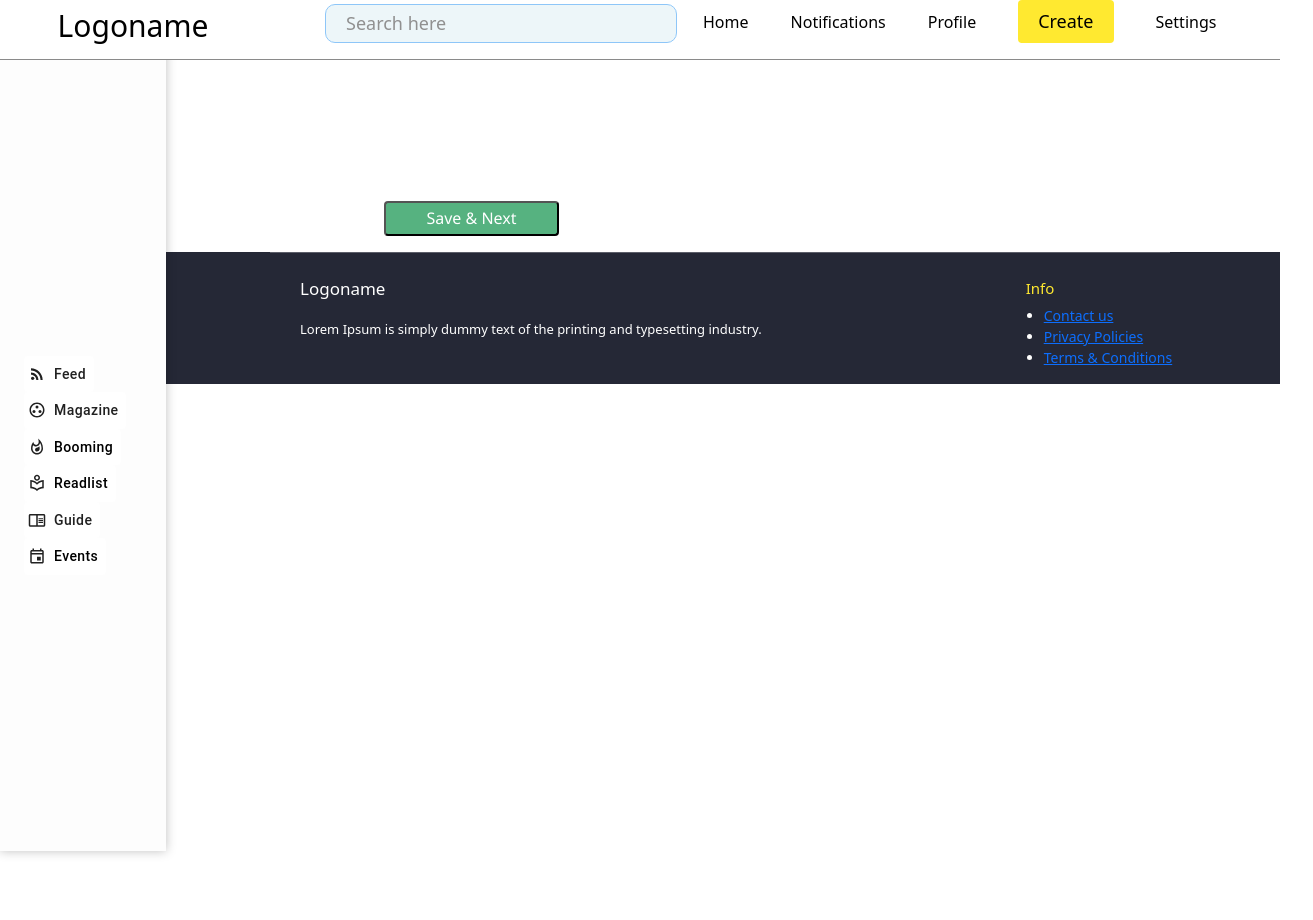
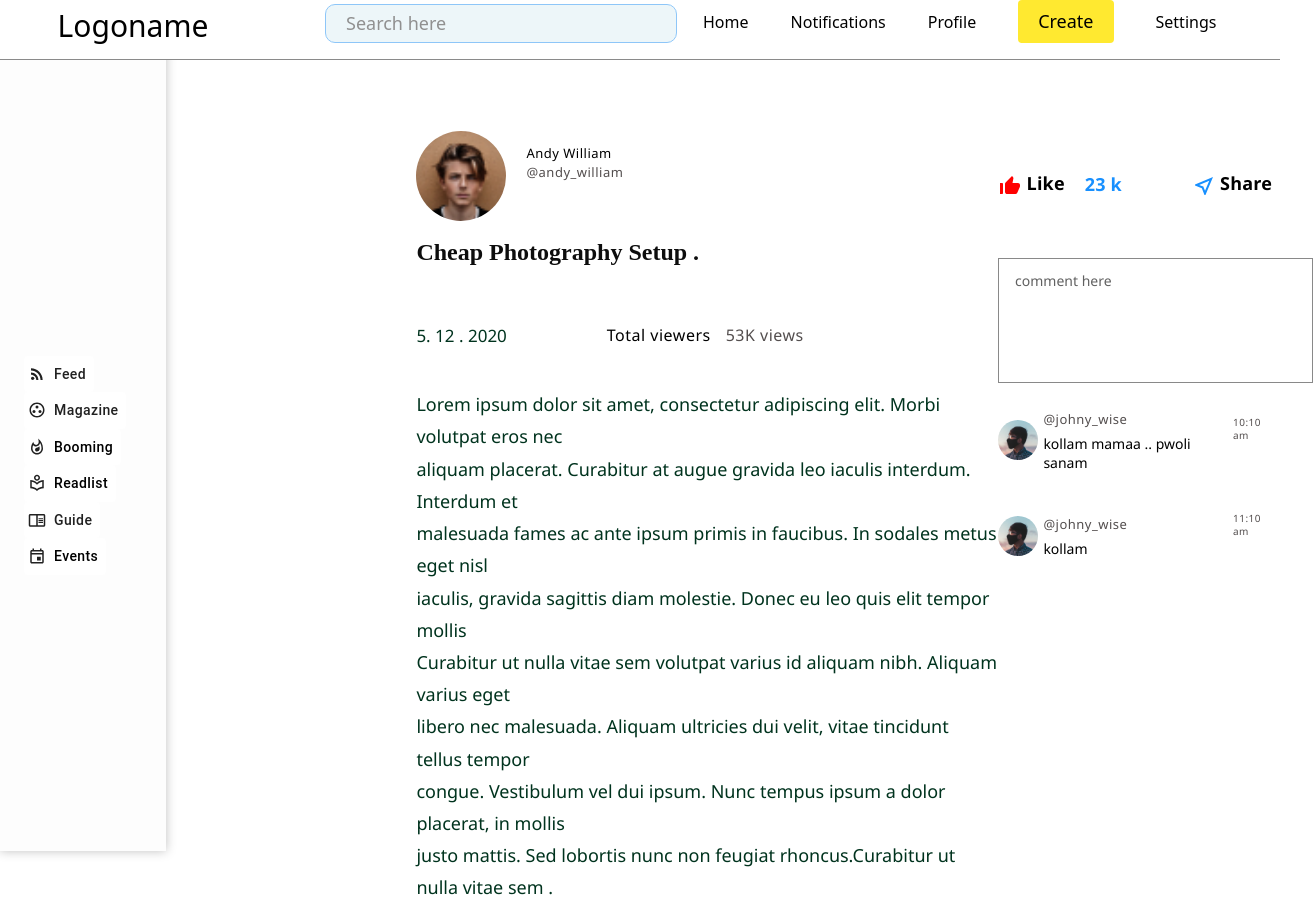
Before and after one commit to Lantaspera/writtingapp, a React (Create React App) app: page /feedbody in a window 1280 px wide. Shown: the whole page, 1313 px wide, since content can reach past the window. Before the commit the page ends 800 px from the top, so only its background shows below. Built offline with nearby package versions, Linux system fonts and the light colour scheme.

Commit message:
feedbody

```diff
--- a/package.json
+++ b/package.json
@@ -8,9 +8,9 @@
     "@testing-library/jest-dom": "^5.14.1",
     "@testing-library/react": "^11.2.7",
     "@testing-library/user-event": "^12.8.3",
-    "bootstrap": "^5.0.2",
+    "bootstrap": "^5.1.0",
     "react": "^17.0.2",
-    "react-bootstrap": "^2.0.0-beta.4",
+    "react-bootstrap": "^2.0.0-beta.6",
     "react-dom": "^17.0.2",
     "react-router-dom": "^5.2.0",
     "react-scripts": "4.0.3",
--- a/src/App.js
+++ b/src/App.js
@@ -13,7 +13,7 @@ function App() {
     <div className="App">
 
        <Navibar/>
-       <Footer/>
+       {/* <Footer/> */}
      {/* <SignupForm/>      */}
     </div>
 
--- a/src/Components/Feeds/Feeds.js
+++ b/src/Components/Feeds/Feeds.js
@@ -18,8 +18,8 @@ function Feeds() {
 
     <div className="ccards">
             {blog.map((blog)=>(
-              <Link to='/feedbody'>
-              <div className="cards__item">
+                <div className="cards__item">
+                  <Link to='/feedbody' style={{textDecoration:'none'}}>
                     <div className="card" key={blog.id}>
                     <img className="feed-pic" src={blog.feedpic} alt="feed-pic" ></img>
                         <div className="mcard">
@@ -31,8 +31,8 @@ function Feeds() {
                             <p className="body-w">{blog.body}</p>
                         </div>
                     </div>
+                </Link>
                 </div>
-                </Link>
             ))}
     </div>
 
--- /dev/null
+++ b/src/Components/Feeds/feedBody.css
@@ -0,0 +1,218 @@
+.feedBody{
+    width: 88vw;
+    height: 100%;
+    margin-left: 13vw;
+
+}
+
+
+
+.main-FB{
+    width: 65vw;
+    height: 100%;
+    margin-left: 13vw;
+}
+.divon-FB{
+    margin-left: 250px;
+    margin-top: 80px;
+
+}
+.img-FB{
+
+    width: 90px;
+    height: 90x;
+    border-radius: 50%;
+}
+.sy-FB{
+    margin-left: 20px;
+    margin-top: 70px;
+    float: left;
+}
+
+.lon-FB{
+    font-family: Segoe UI;
+    font-style: normal;
+    font-weight: normal;
+    font-size: 13px;
+    line-height: 13px;
+    letter-spacing: 0.5px;
+    color: #000000;
+    mix-blend-mode: normal;
+}
+.lto-FB{
+    font-family: Segoe UI;
+    font-style: normal;
+    font-weight: normal;
+    font-size: 13px;
+    line-height: 13px;
+    margin-top: -10px;
+    letter-spacing: 0.5px;
+    color: #534E4E;
+    mix-blend-mode: normal;
+}
+.container-FB{
+    float: left;
+}
+.label-FB{
+    margin-left: 250px;
+    margin-top: 15px;
+    font-family: Playfair Display;
+    font-style: normal;
+    font-weight: bold;
+    font-size: 24px;
+    line-height: 32px;
+    color: #0D0D0D;
+}
+.date-FB{
+    margin-left: 250px;
+    margin-top: 55px;
+    font-family: Segoe UI;
+    font-style: normal;
+font-weight: 500;
+font-size: 17px;
+line-height: 25px;
+
+
+display: flex;
+align-items: center;
+text-align: center;
+
+color: #00331E;
+
+}
+.viw-FB{
+    margin-top: 55px;
+    margin-left:100px;
+    font-family: Segoe UI;
+    font-style: normal;
+    font-weight: normal;
+    font-size: 16px;
+    line-height: 13px;
+    letter-spacing: 0.5px;
+    color: #000000;
+
+}
+.viwer-FB{
+    margin-top: 55px;
+    margin-left: 15px;
+    font-family: Segoe UI;
+    font-style: normal;
+    font-weight: normal;
+    font-size: 16px;
+    line-height: 13px;
+    letter-spacing: 0.5px;
+    color: #534E4E;
+}
+.para-FB{
+    margin-left: 250px;
+    margin-top: 40px;
+    font-family: Segoe UI;
+    font-style: normal;
+    font-weight: normal;
+    font-size: 18px;
+    line-height: 179.5%;
+    color: #00331E;
+
+}
+.right-FB{
+    width: 22vw;
+    margin-left: 78vw;
+    margin-top:-50px ;
+
+}
+.like-FB{
+    font-family: Segoe UI;
+    font-style: normal;
+    font-weight: 600;
+    font-size: 18px;
+    line-height: 24px;
+    letter-spacing: 0.01em;
+    color: #000000;
+}
+.likes-FB{
+    font-family: Segoe UI;
+    font-style: normal;
+    font-weight: 600;
+    font-size: 18px;
+    line-height: 24px;
+    letter-spacing: 0.01em;
+    margin-left: 20px;
+    color:#1890FF;
+}
+.icon-FB{
+    margin-left: 20px;
+}
+.share-FB{
+    font-family: Segoe UI;
+    font-style: normal;
+    font-weight: bold;
+    font-size: 18px;
+    line-height: 24px;
+    letter-spacing: 0.01em;
+    color: #000000;
+}
+.box-FB{
+    height: 125px;
+    width: 315px;
+    margin-top: 60px;
+    background: #FFFFFF;
+    border: 0.5px solid ;
+    border-color: #898989;
+    box-sizing: border-box;
+}
+.cmt-FB{
+    font-family: Segoe UI;
+    font-style: normal;
+    font-weight: normal;
+    font-size: 14px;
+    line-height: 26px;
+    padding: 3%;
+    padding-left: 5%;
+    color: #616161;
+
+}
+.pr-FB{
+    margin-top: 10px;
+}
+.prfl-FB{
+    width: 40px;
+    height: 40px;
+    border-radius: 50%;
+}
+.side-FB{
+    margin-left: 5px;
+    margin-top: 30px;
+}
+.aut-FB{
+    font-family: Segoe UI;
+    font-style: normal;
+    font-weight: normal;
+    font-size: 13px;
+    line-height: 13px;
+    letter-spacing: 0.5px;
+    color: #534E4E;
+    margin-top: 4px;
+}
+.auth-FB{
+    font-family: Segoe UI;
+font-style: normal;
+font-weight: normal;
+font-size: 14px;
+line-height: 19px;
+color: #000000;
+margin-top: -8px;
+}
+.time-FB{
+    font-family: Segoe UI;
+    font-style: normal;
+font-weight: normal;
+font-size: 10px;
+line-height: 13px;
+margin-top: 4px;
+letter-spacing: 0.5px;
+
+color: #534E4E;
+
+margin-left: -5px;
+
+}
--- a/src/Components/Feeds/feedBody.js
+++ b/src/Components/Feeds/feedBody.js
@@ -1,12 +1,137 @@
 import React from 'react'
 import LeftNavbarmain from '../LeftNavibar/LeftNavbarmain'
+import './feedBody.css'
+import ThumbUpAltIcon from '@material-ui/icons/ThumbUpAlt';
+import NearMeOutlinedIcon from '@material-ui/icons/NearMeOutlined';
 function feedBody() {
     return (
-        <div>
+        <div >
             <LeftNavbarmain/>
-            <div >
-                     <input class="submit"  value="Save & Next" type="submit" />
+            <div className="main-FB">
+                    <div >
+                        <table>
+                            <tbody>
+                                <tr>
+                                    <td>
+                                    <div className="divon-FB">
+                                        <img className="img-FB" src="Assets/profile/image 10.jpg" alt=""   />
+                                        </div>
+                                    </td>
+                                    <td>
+                                        <div className="sy-FB">
+                                            <p className="lon-FB">Andy William</p>
+                                            <p className="lto-FB">@andy_william</p>
+                                        </div>
+                                    </td>
+                                </tr>
+                            </tbody>
+                        </table>
                     </div>
+
+
+
+                        <div className="container-FB">
+
+                    <label className="label-FB">Cheap Photography Setup .</label>
+                    <div>
+                        <table>
+                            <tbody>
+                                <tr>
+                                    <td>
+                                        <div className="date-FB">
+                                        5. 12 . 2020
+                                        </div>
+                                    </td>
+                                    <td>
+                                        <div className="viw-FB">Total viewers  </div>
+
+                                    </td>
+                                    <td>
+                                        <div className="viwer-FB">53K views</div>
+
+                                    </td>
+                                </tr>
+                            </tbody>
+                        </table>
+                    </div>
+                    <div>
+                        <p className="para-FB">
+                        Lorem ipsum dolor sit amet, consectetur adipiscing elit. Morbi volutpat eros nec<br/> aliquam placerat. Curabitur at augue gravida leo iaculis interdum. Interdum et<br/> malesuada fames ac ante ipsum primis in faucibus. In sodales metus eget nisl<br/> iaculis, gravida sagittis diam molestie. Donec eu leo quis elit tempor mollis<br/> Curabitur ut nulla vitae sem volutpat varius id aliquam nibh. Aliquam varius eget <br/>libero nec malesuada. Aliquam ultricies dui velit, vitae tincidunt tellus tempor <br/>congue. Vestibulum vel dui ipsum. Nunc tempus ipsum a dolor placerat, in mollis<br/> justo mattis. Sed lobortis nunc non feugiat rhoncus.Curabitur ut nulla vitae sem .
+                        </p>
+                    </div>
+
+                    </div>
+
+                    </div>
+                    <div className="right-FB">
+                        <table>
+                            <tbody>
+                                <tr>
+                                    <td>
+                                     <ThumbUpAltIcon style={{color:'red'}}/> <span className="like-FB">Like</span>
+                                    </td>
+                                    <td>
+                                       <span className="likes-FB">23 k</span>
+                                    </td>
+
+                                    <td className="icon-FB">
+                                    <NearMeOutlinedIcon style={{color:'#1890FF',marginLeft:'70px'}} /> <span className="share-FB">Share  </span>
+
+                                    </td>
+                                </tr>
+
+                            </tbody>
+                        </table>
+                        <div className="box-FB">
+
+                            <p className="cmt-FB">comment here</p>
+
+                        </div>
+                        <div>
+                            <table>
+                                <tbody>
+                                    <tr>
+                                        <td>
+                                            <div className="pr-FB">
+                                            <img className="prfl-FB" src="Assets/profile/image 12.jpg" alt=""   />
+                                            </div>
+                                        </td>
+                                        <td>
+                                           <div className="side-FB">
+                                           <p className="aut-FB">@johny_wise</p>
+                                           <p className="auth-FB">kollam mamaa .. pwoli sanam</p>
+
+                                           </div>
+
+                                        </td>
+                                        <td>
+                                            <p className="time-FB">10:10 am</p>
+                                            </td>
+                                    </tr>
+                                    <tr>
+                                        <td>
+                                            <div className="pr-FB">
+                                            <img className="prfl-FB" src="Assets/profile/image 12.jpg" alt=""   />
+                                            </div>
+                                        </td>
+                                        <td>
+                                           <div className="side-FB">
+                                           <p className="aut-FB">@johny_wise</p>
+                                           <p className="auth-FB">kollam </p>
+
+                                           </div>
+
+                                        </td>
+                                        <td>
+                                            <p className="time-FB">11:10 am</p>
+                                            </td>
+                                    </tr>
+                                </tbody>
+                            </table>
+                        </div>
+
+                    </div>
+
         </div>
     )
 }
```
Also changed, not shown: 1 other file (tests, documents, lock files or other folders).
